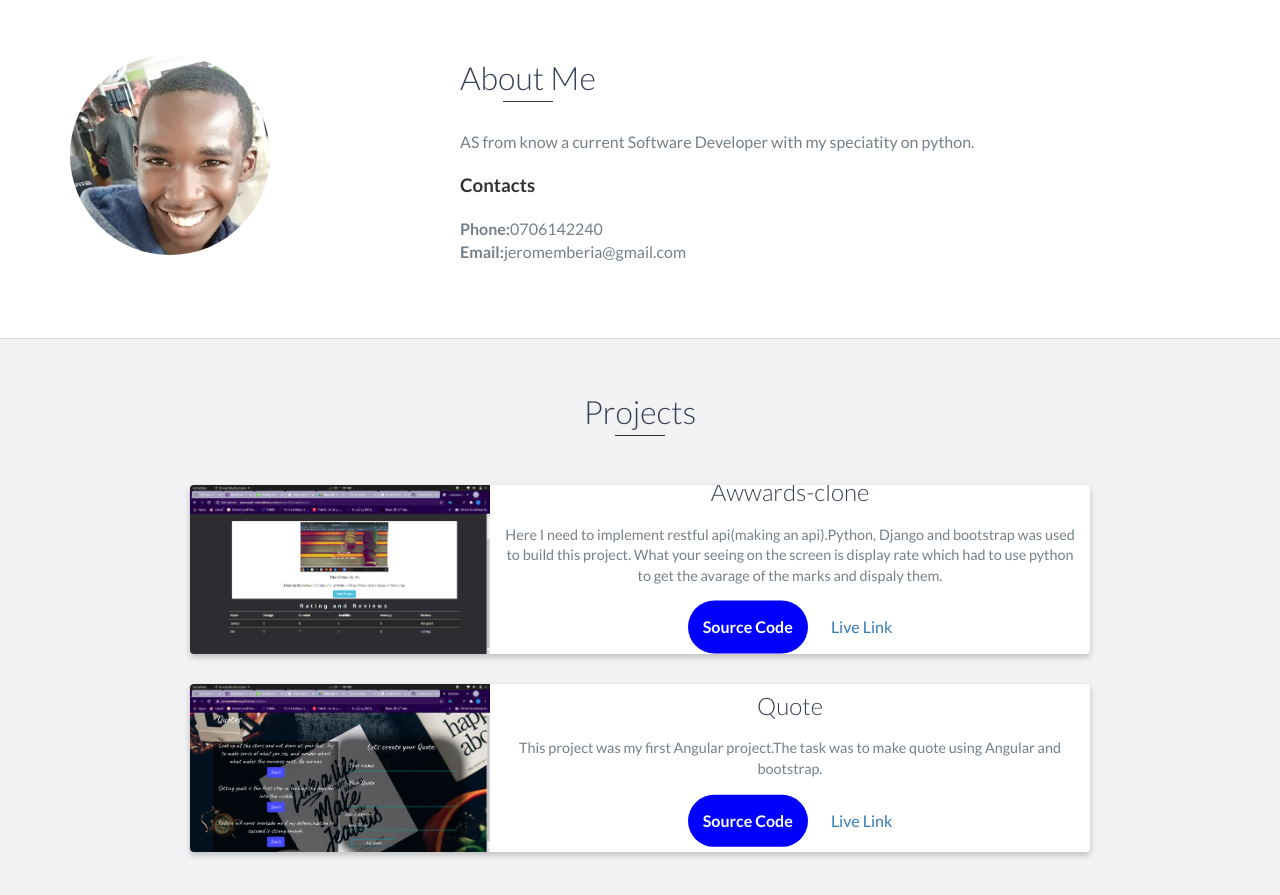
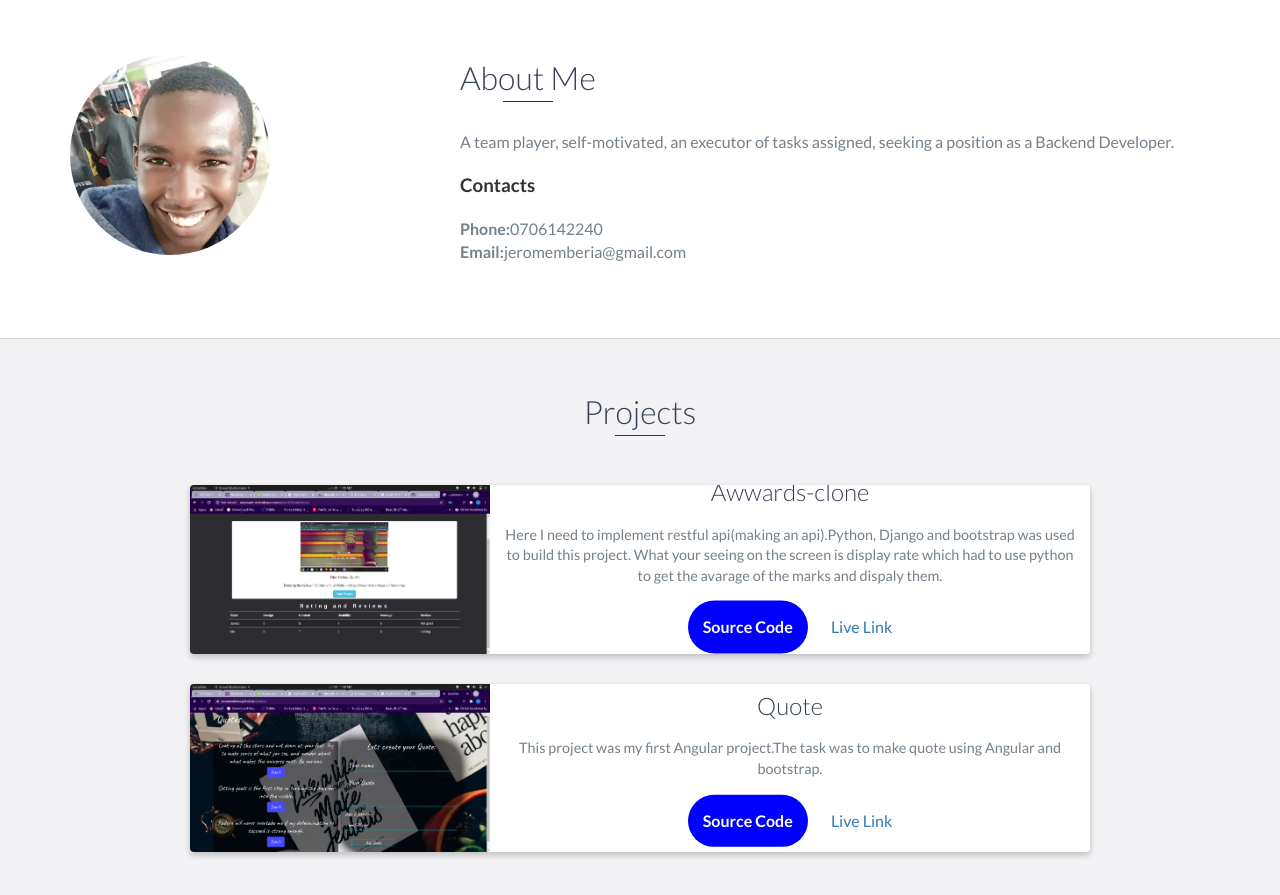
Before and after one commit to Sabareh/portfolio-1, a plain HTML site: page index.html in a window 1280 px wide. Shown: the part 820-1715 px from the top of the page. Drawn offline with nearby package versions, Linux system fonts and the light colour scheme.

Commit message:
Update index.html

```diff
--- a/index.html
+++ b/index.html
@@ -60,7 +60,7 @@
                 <div class="col-md-8">
                     <h2 class="heading">About Me</h2>
                     <p>
-                      AS from know a current Software Developer with my speciatity on python.
+                      A team player, self-motivated, an executor of tasks assigned, seeking a position as a Backend Developer.
                     </p>
                     <h3>Contacts</h3>
                     <p><strong>Phone:</strong>0706142240</p>
```
